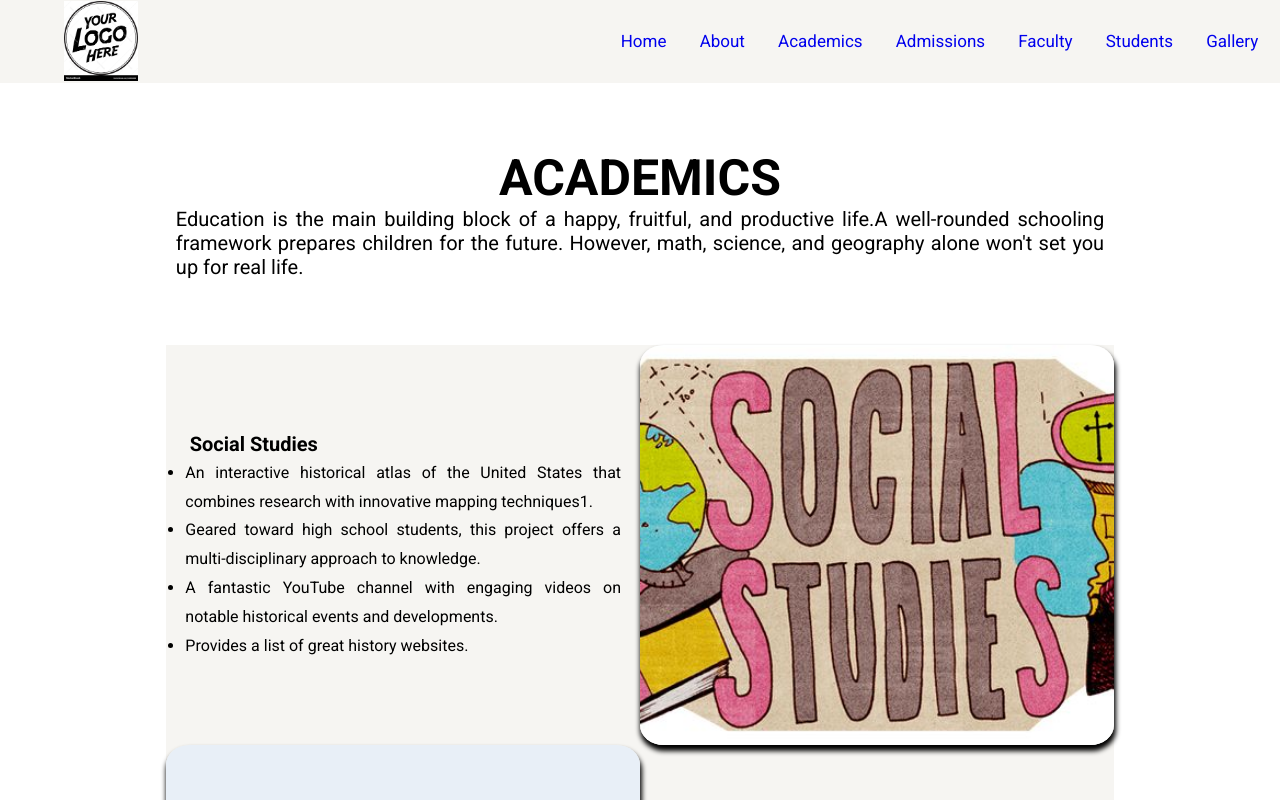
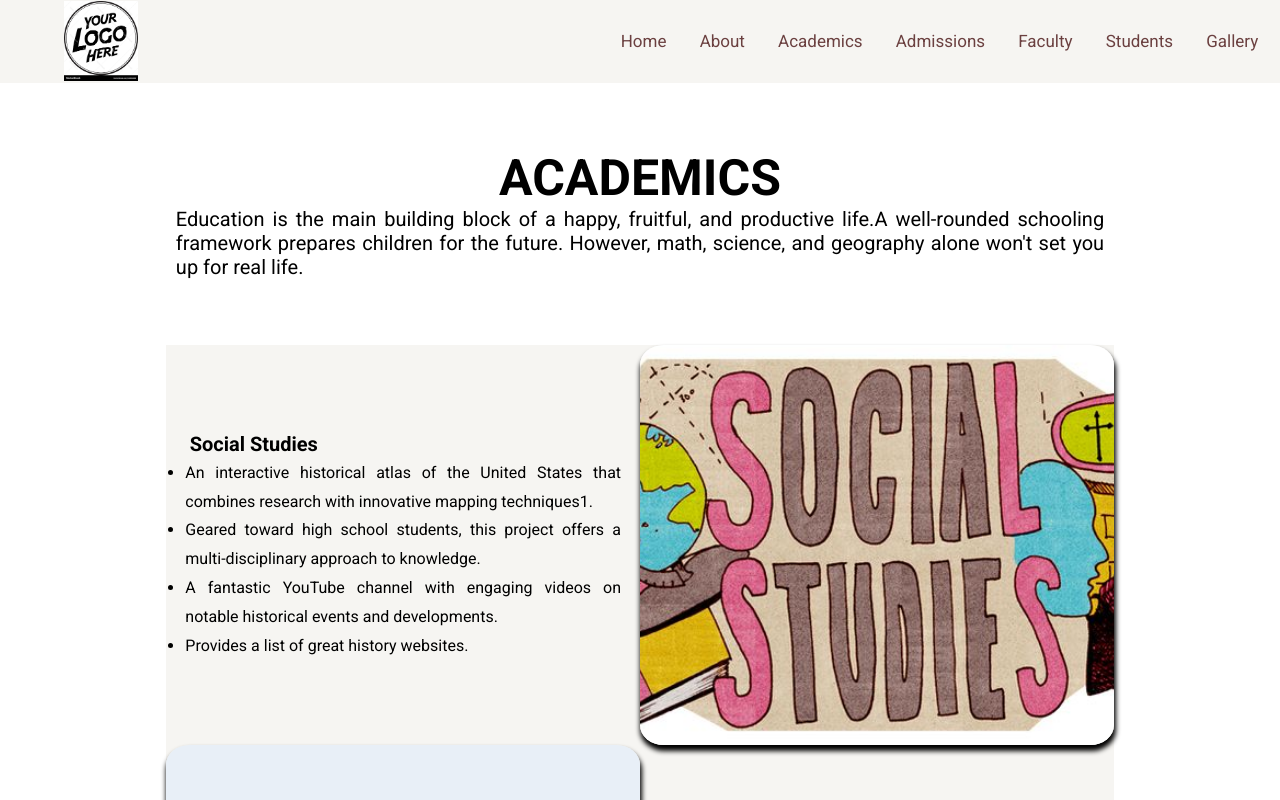
Before and after one commit to adityakamodiya/School-website, a React (Vite) app: page /Academics in a window 1280 px wide. Shown: the top 800 px of the page. Built offline with nearby package versions, Linux system fonts and the light colour scheme; a web font is replaced by a local one.

Commit message:
Update header.css

```diff
--- a/src/Component Css/header.css
+++ b/src/Component Css/header.css
@@ -30,6 +30,7 @@
 }
 .header ul li a{
     text-decoration: none;
+    color: #6b4040;
 }
 .header h2{
     width: 40%;
@@ -37,7 +38,7 @@
 
 @media screen and (max-width:500px) {
     .header {
-        padding: 1px 5%;
+        padding: 1px 1%;
     }
     .header .img {
         height: 40px;
```
